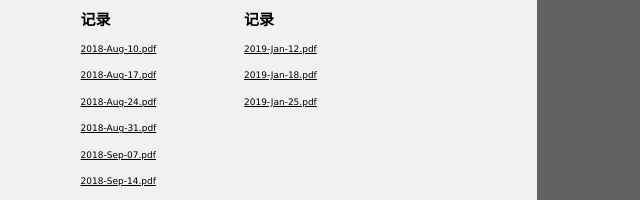
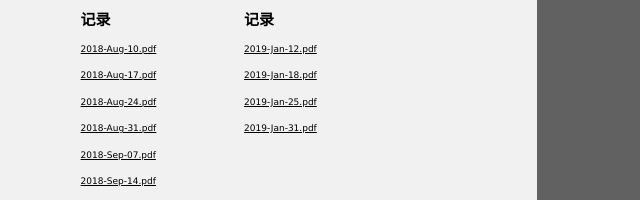
Before and after one commit to Alan-Du/Alan-Du.github.io, a plain HTML site: page index.html in a window 1280 px wide. Shown: the part 822-1022 px from the top of the page, 103-743 px from the left. Drawn offline with Linux system fonts and the light colour scheme.

Commit message:
uodate 0131

```diff
--- a/index.html
+++ b/index.html
@@ -65,6 +65,7 @@
         <tr>
           <td><a href="Trading Log/2017/20170129.pdf">2017-Jan-29.pdf</a></td>
           <td><a href="Trading Log/2018/20180831.pdf">2018-Aug-31.pdf</a></td>
+          <td><a href="Trading Log/2019/20190131.pdf">2019-Jan-31.pdf</a></td>
         </tr>
         <tr>
           <td><a href="Trading Log/2017/20170204.pdf">2017-Feb-04.pdf</a></td>
```
Also changed, not shown: 1 other file.
